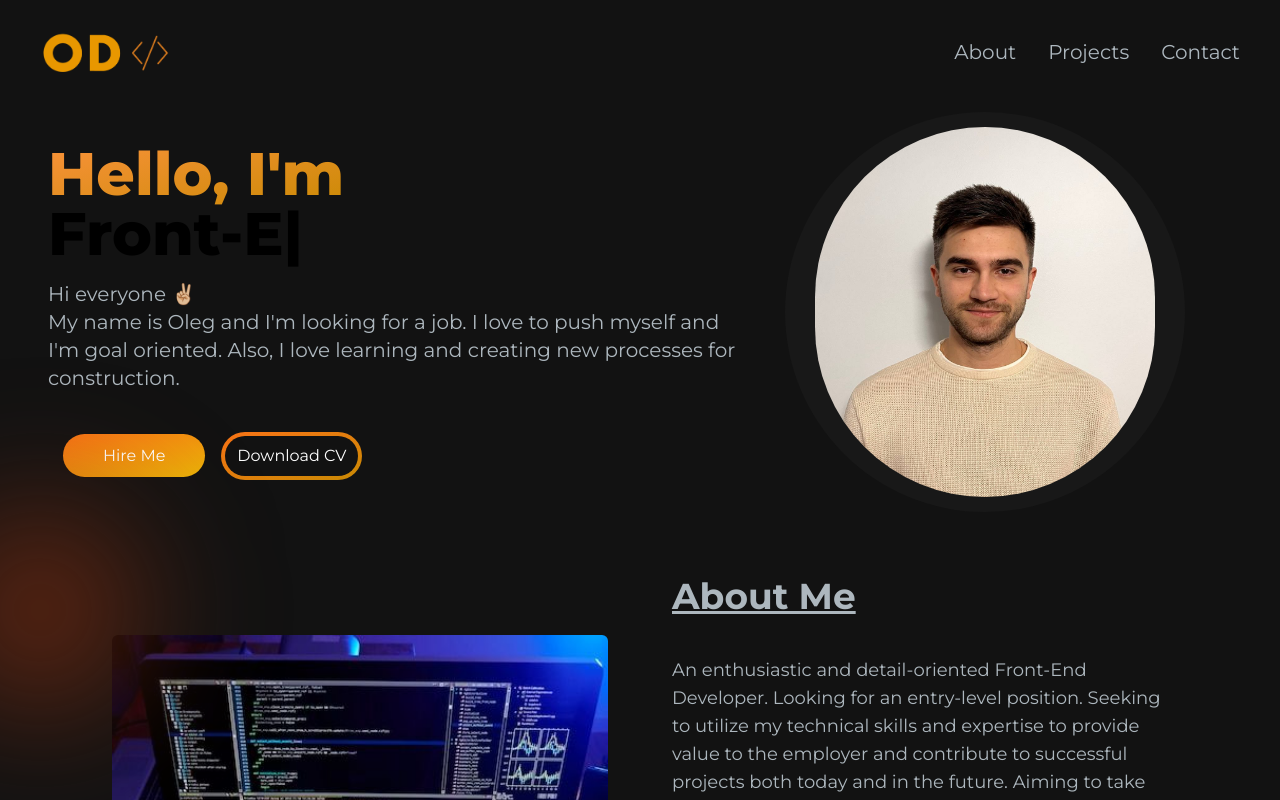
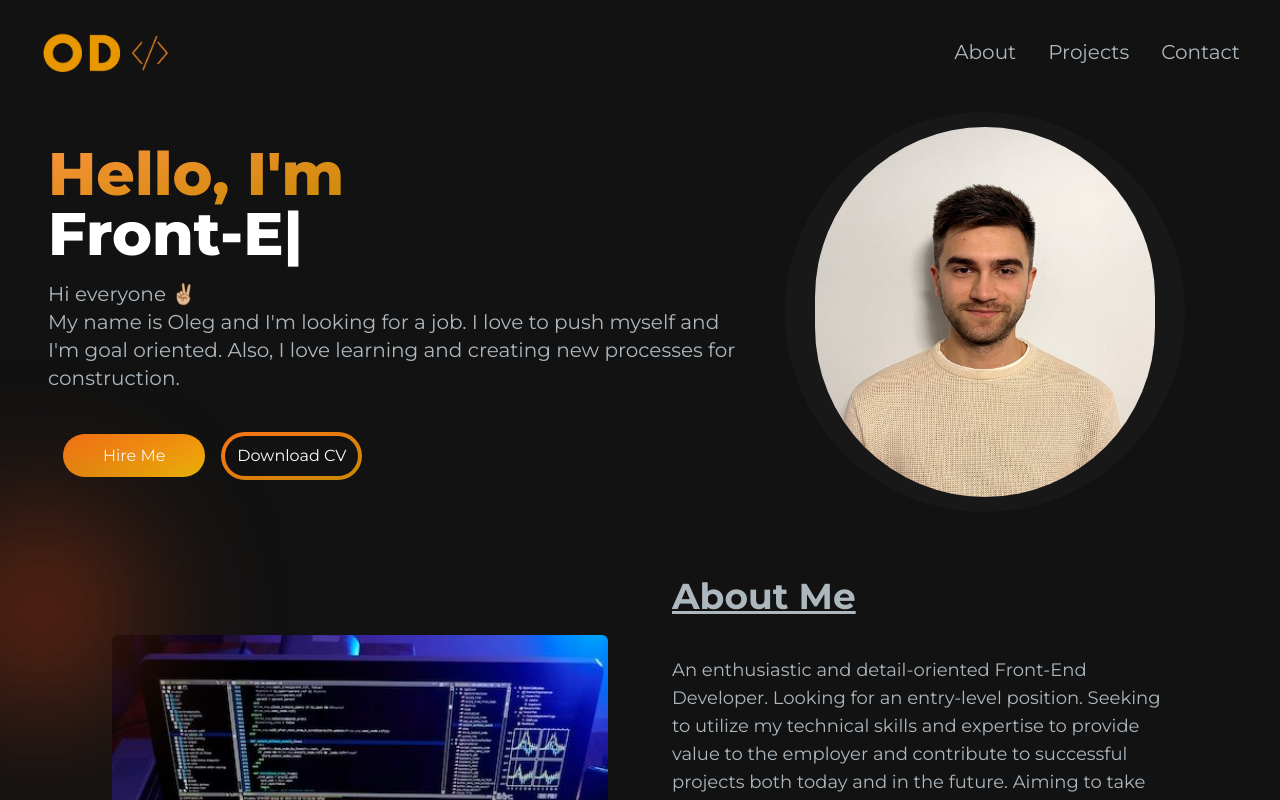
Before and after one commit to dugaev/portfolio, a Next.js app: page / in a window 1280 px wide. Shown: the top 800 px of the page. Built offline with nearby package versions, Linux system fonts and the light colour scheme.

Commit message:
fixed colors

```diff
--- a/app/components/HeroSection.jsx
+++ b/app/components/HeroSection.jsx
@@ -20,7 +20,7 @@
             animate={{ opacity: 1, scale: 1 }}
             transition={{ duration: 0.5 }}
             className='col-span-7 place-self-center text-center sm:text-left'>
-                <h1 className='mb-4 text-4xl lg:text-6xl  sm:text-5xl font-extrabold'>
+                <h1 className='mb-4 text-4xl lg:text-6xl  sm:text-5xl font-extrabold text-white'>
                     <span className='text-transparent bg-clip-text bg-gradient-to-br from-orange-400 to-yellow-600'>Hello, I&apos;m {""}</span>
                     <br />
                     <TypeAnimation
```
